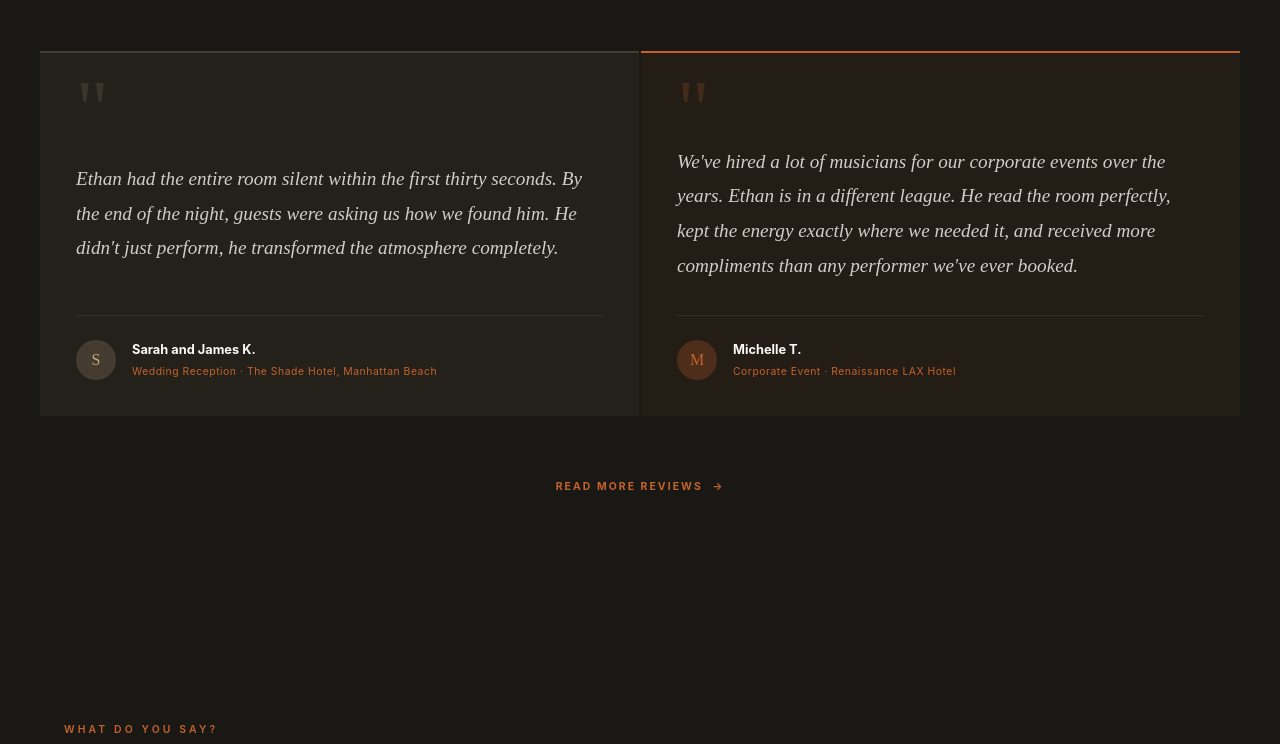
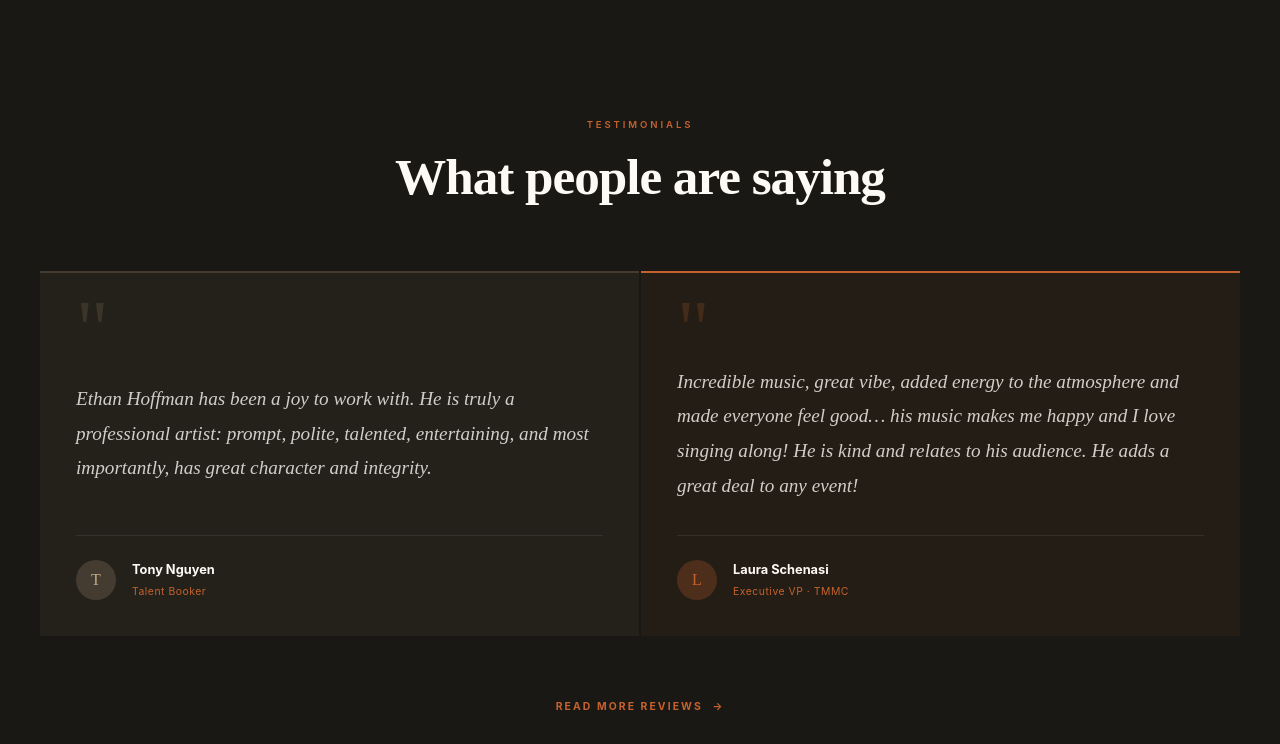
Before and after one commit to sigurvegaris/ethan-hoffman, a Next.js app: page / in a window 1280 px wide. Shown: the part 4191-4935 px from the top of the page. Built offline with nearby package versions, Linux system fonts and the light colour scheme.

Commit message:
Final revisions - subtitle, WSE tags, CTA updates, about font, ticker, remove stats, em dashes

```diff
--- a/app/about/page.tsx
+++ b/app/about/page.tsx
@@ -218,6 +218,7 @@ export default function About() {
         @media (max-width: 768px) {
           .about-hero { padding: 7rem 0 2rem; }
           .about-shell { width: min(1200px, calc(100% - 2rem)); padding: 2rem 0 3rem; }
+          .press-grid { grid-template-columns: 1fr !important; }
         }
 
         @media (max-width: 480px) {
@@ -339,7 +340,7 @@ export default function About() {
             <h2 style={{ fontFamily: 'Playfair Display, serif', fontSize: 'clamp(1.6rem, 3vw, 2.4rem)', fontWeight: '400', fontStyle: 'italic', color: '#1a1814', textAlign: 'center', marginBottom: '3rem' }}>
               As seen in
             </h2>
-            <div style={{ display: 'grid', gridTemplateColumns: 'repeat(3, 1fr)', gap: '1.5rem' }}>
+            <div className="press-grid" style={{ display: 'grid', gridTemplateColumns: 'repeat(3, 1fr)', gap: '1.5rem' }}>
               {[
                 { publication: 'Canvas Rebel', title: 'Meet Ethan Hoffman', href: 'https://canvasrebel.com/meet-ethan-hoffman/' },
                 { publication: 'Gut Instinct Media', title: 'Unveiling the Soul of Ethan Hoffman: Beyond the Viral Fame', href: 'https://medium.com/@gutinstinctmedia/unveiling-the-soul-of-ethan-hoffman-beyond-the-viral-fame-a6ab70904fb3' },
--- a/app/page.tsx
+++ b/app/page.tsx
@@ -9,7 +9,7 @@ import ScrollReveal from './components/ScrollReveal'
 const svcs = [
   {
     tab: 'Weddings',
-    tag: 'Most Popular',
+    tag: '',
     headline: 'The soundtrack to your most important day',
     body: 'Ethan works closely with every couple to understand the vibe, then delivers a performance that feels completely tailored to you.',
     features: ['Cocktail Hours', 'Ceremony & Reception Coverage', 'Rehearsal Dinners & Welcome Parties', 'Custom Song Requests'],
@@ -20,7 +20,7 @@ const svcs = [
   },
   {
     tab: 'Private Events',
-    tag: '',
+    tag: 'Most Popular',
     headline: 'The room will feel different when he plays',
     body: 'Whether a dinner party, milestone birthday, or upscale celebration, Ethan reads the room and shapes the energy in real time.',
     features: ['Upscale Gatherings', 'Holiday Parties', 'Anniversary & Engagement Parties', 'Birthday Celebrations'],
@@ -68,7 +68,7 @@ const differentiators = [
   },
   {
     number: '03',
-    title: 'Exceeds The\nExpectations.',
+    title: 'Exceeds All\nExpectations.',
     tag: 'Premium Sound',
     body: 'Luxury is the moment your guests realize the live vocalist is of a caliber they never anticipated. Ethan delivers a premium experience that transcends the typical, making every event feel high-end and unforgettable.',
   },
@@ -131,7 +131,7 @@ function ServicesCarousel() {
           transition: all 0.3s ease; flex-shrink: 0; -webkit-tap-highlight-color: transparent;
         }
         .svc-tab.active { color: #fdfaf5; border-bottom: 2px solid #c4622d; }
-        .svc-image-wrap { position: relative; margin: 0 4rem; height: 460px; overflow: hidden; }
+        .svc-image-wrap { position: relative; margin: 0 4rem; height: 680px; overflow: hidden; }
         .svc-img { position: absolute; inset: 0; width: 100%; height: 100%; object-fit: cover; transition: opacity 0.35s ease; }
         .svc-img.visible { opacity: 1; }
         .svc-img.hidden { opacity: 0; }
@@ -141,7 +141,7 @@ function ServicesCarousel() {
           background: linear-gradient(to left, rgba(10,8,6,0.96) 0%, rgba(10,8,6,0.55) 52%, rgba(10,8,6,0.12) 100%);
           z-index: 1;
         }
-        .svc-card { position: absolute; right: 3rem; top: 50%; transform: translateY(-50%); width: min(320px, calc(100% - 3rem)); z-index: 3; transition: opacity 0.35s ease; }
+        .svc-card { position: absolute; right: 3rem; top: 50%; transform: translateY(-50%); width: min(340px, calc(100% - 3rem)); z-index: 3; transition: opacity 0.35s ease; overflow-y: auto; max-height: 90%; }
         .svc-card.visible { opacity: 1; }
         .svc-card.hidden { opacity: 0; }
         .svc-card-desktop { display: block; }
@@ -341,6 +341,7 @@ export default function Home() {
           .wse-title { font-size: clamp(1.8rem, 8vw, 2.7rem); line-height: 1.05; }
           .wse-marquee-track { display: none; }
           .wse-item { padding: 2rem 0; gap: 1rem; }
+          .site-section { padding: 3.5rem 0 !important; }
         }
 
         @media (max-width: 480px) {
@@ -521,8 +522,8 @@ export default function Home() {
               </div>
               <div className="testimonial-grid">
                 {[
-                  { quote: "Ethan had the entire room silent within the first thirty seconds. By the end of the night, guests were asking us how we found him. He didn't just perform, he transformed the atmosphere completely.", name: 'Sarah and James K.', event: 'Wedding Reception', venue: 'The Shade Hotel, Manhattan Beach' },
-                  { quote: "We've hired a lot of musicians for our corporate events over the years. Ethan is in a different league. He read the room perfectly, kept the energy exactly where we needed it, and received more compliments than any performer we've ever booked.", name: 'Michelle T.', event: 'Corporate Event', venue: 'Renaissance LAX Hotel' },
+                  { quote: "Ethan Hoffman has been a joy to work with. He is truly a professional artist: prompt, polite, talented, entertaining, and most importantly, has great character and integrity.", name: 'Tony Nguyen', event: 'Talent Booker', venue: '' },
+                  { quote: "Incredible music, great vibe, added energy to the atmosphere and made everyone feel good… his music makes me happy and I love singing along! He is kind and relates to his audience. He adds a great deal to any event!", name: 'Laura Schenasi', event: 'Executive VP', venue: 'TMMC' },
                 ].map((t, i) => (
                   <div key={i} style={{ padding: '2.25rem', backgroundColor: i === 0 ? 'rgba(196,168,130,0.06)' : 'rgba(196,98,45,0.06)', borderTop: `2px solid ${i === 0 ? 'rgba(196,168,130,0.2)' : '#c4622d'}`, display: 'flex', flexDirection: 'column', justifyContent: 'space-between' }}>
                     <div style={{ fontFamily: 'Playfair Display, serif', fontSize: '5rem', lineHeight: '0.5', color: i === 0 ? 'rgba(196,168,130,0.15)' : 'rgba(196,98,45,0.2)', marginBottom: '1rem', userSelect: 'none' }}>"</div>
@@ -533,7 +534,7 @@ export default function Home() {
                       </div>
                       <div>
                         <p style={{ fontFamily: 'Inter, sans-serif', fontSize: '0.8rem', fontWeight: '700', color: '#fdfaf5', margin: '0 0 0.2rem 0' }}>{t.name}</p>
-                        <p style={{ fontFamily: 'Inter, sans-serif', fontSize: '0.65rem', color: '#c4622d', margin: 0, letterSpacing: '0.05em' }}>{t.event} · {t.venue}</p>
+                        <p style={{ fontFamily: 'Inter, sans-serif', fontSize: '0.65rem', color: '#c4622d', margin: 0, letterSpacing: '0.05em' }}>{t.event}{t.venue ? ` · ${t.venue}` : ''}</p>
                       </div>
                     </div>
                   </div>
```
